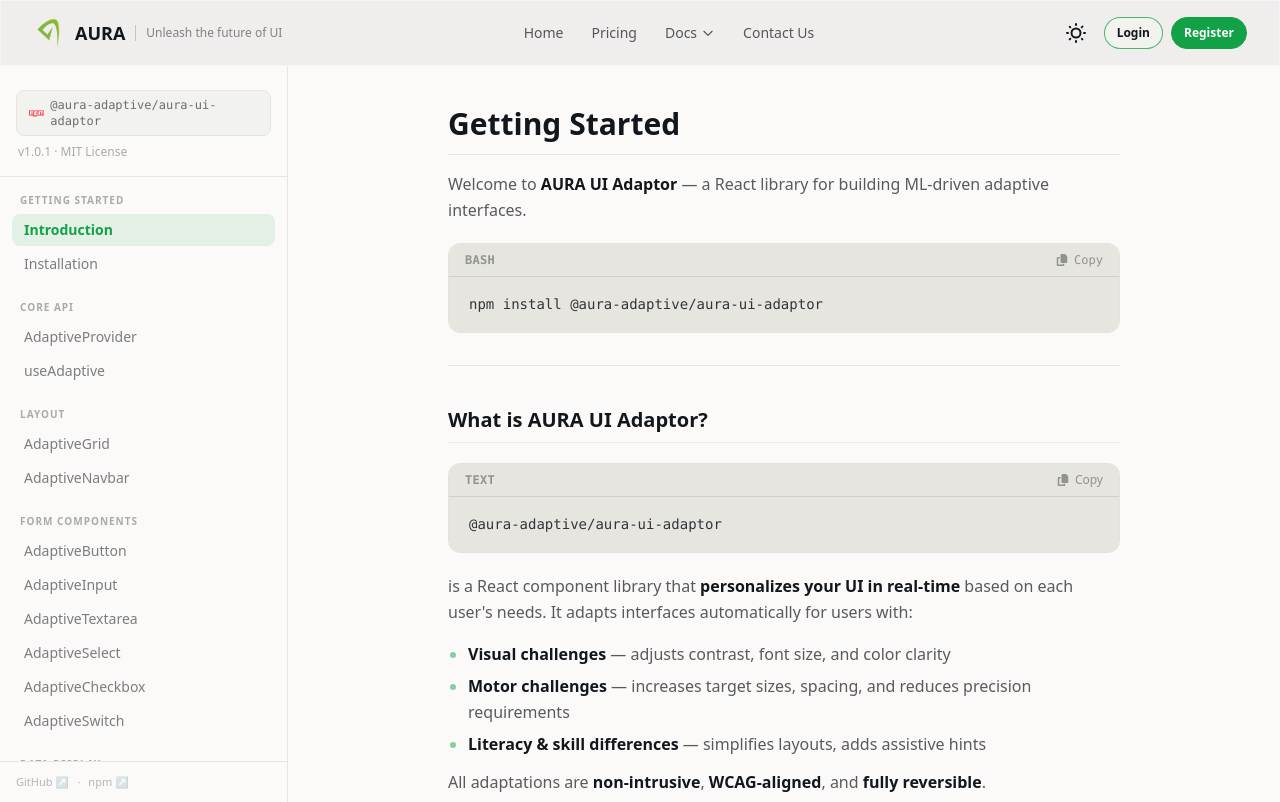
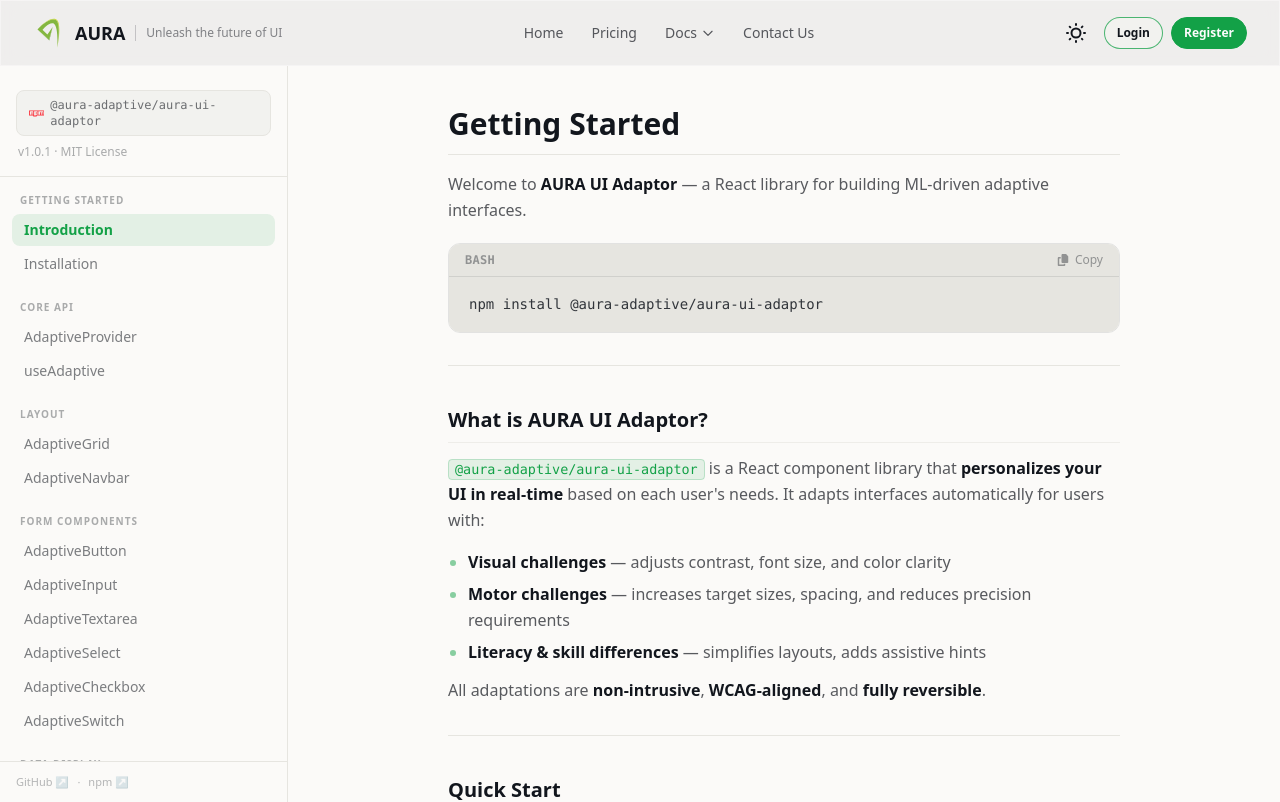
Before and after one commit to RP-25-26J-474/AURA-Website, a React (Vite) app in the folder aura-web/: page /docs/getting-started in a window 1280 px wide. Built offline with nearby package versions, Linux system fonts and the light colour scheme.

Commit message:
fix: inline code in table cells no longer renders as copy-box — pre handles block code only

```diff
--- a/aura-web/src/routes/docs/DocsContent.jsx
+++ b/aura-web/src/routes/docs/DocsContent.jsx
@@ -5,7 +5,10 @@ import remarkGfm from "remark-gfm";
 import { docsMap } from "../../docs";
 import { FaCopy, FaCheck } from "react-icons/fa6";
 
-/** Beautiful code block component */
+/**
+ * Fenced code block — rendered when react-markdown wraps <code> in <pre>.
+ * This is the only place that gets the fancy language-bar + copy button.
+ */
 function CodeBlock({ children, className }) {
   const [copied, setCopied] = useState(false);
   const language = className?.replace("language-", "") ?? "text";
@@ -41,20 +44,11 @@ function CodeBlock({ children, className }) {
           )}
         </button>
       </div>
-      {/* Code */}
-      <pre className="overflow-x-auto bg-base-300 px-5 py-4 text-sm font-mono leading-relaxed text-base-content/85">
+      {/* Code body */}
+      <pre className="overflow-x-auto bg-base-300 px-5 py-4 text-sm font-mono leading-relaxed text-base-content/85 m-0">
         <code>{code}</code>
       </pre>
     </div>
-  );
-}
-
-/** Inline code */
-function InlineCode({ children }) {
-  return (
-    <code className="font-mono text-[0.84em] bg-primary/10 text-primary px-1.5 py-0.5 rounded border border-primary/20">
-      {children}
-    </code>
   );
 }
 
@@ -94,16 +88,33 @@ function Blockquote({ children }) {
 }
 
 const components = {
-  code: ({ node, inline, className, children, ...props }) =>
-    inline ? (
-      <InlineCode>{children}</InlineCode>
-    ) : (
-      <CodeBlock className={className}>{children}</CodeBlock>
-    ),
+  /**
+   * `pre` owns the fancy copy-box block renderer.
+   * react-markdown wraps fenced code blocks as <pre><code>…</code></pre>.
+   * We intercept at the `pre` level and pass className + children down to CodeBlock.
+   */
+  pre: ({ children }) => {
+    const child = Array.isArray(children) ? children[0] : children;
+    const className = child?.props?.className ?? "";
+    const code = child?.props?.children ?? "";
+    return <CodeBlock className={className}>{code}</CodeBlock>;
+  },
+
+  /**
+   * `code` only handles INLINE backtick code now (no fenced blocks).
+   * Gives a subtle tinted style — no copy box, no language bar.
+   */
+  code: ({ children }) => (
+    <code className="font-mono text-[0.84em] bg-primary/10 text-primary px-1.5 py-0.5 rounded border border-primary/20">
+      {children}
+    </code>
+  ),
+
   table: ({ children }) => <Table>{children}</Table>,
   th: ({ children }) => <Th>{children}</Th>,
   td: ({ children }) => <Td>{children}</Td>,
   blockquote: ({ children }) => <Blockquote>{children}</Blockquote>,
+
   h1: ({ children }) => (
     <h1 className="text-3xl font-bold text-base-content mt-0 mb-4 pb-3 border-b border-base-300">
       {children}
@@ -126,7 +137,12 @@ const components = {
     <p className="text-base-content/70 leading-relaxed mb-4">{children}</p>
   ),
   a: ({ href, children }) => (
-    <a href={href} className="text-primary hover:underline" target={href?.startsWith("http") ? "_blank" : undefined} rel="noopener noreferrer">
+    <a
+      href={href}
+      className="text-primary hover:underline"
+      target={href?.startsWith("http") ? "_blank" : undefined}
+      rel="noopener noreferrer"
+    >
       {children}
     </a>
   ),
@@ -138,7 +154,9 @@ const components = {
   ),
   li: ({ children }) => <li className="text-base-content/70 leading-relaxed">{children}</li>,
   hr: () => <hr className="my-8 border-base-300" />,
-  strong: ({ children }) => <strong className="text-base-content font-semibold">{children}</strong>,
+  strong: ({ children }) => (
+    <strong className="text-base-content font-semibold">{children}</strong>
+  ),
 };
 
 export default function DocsContent() {
```
